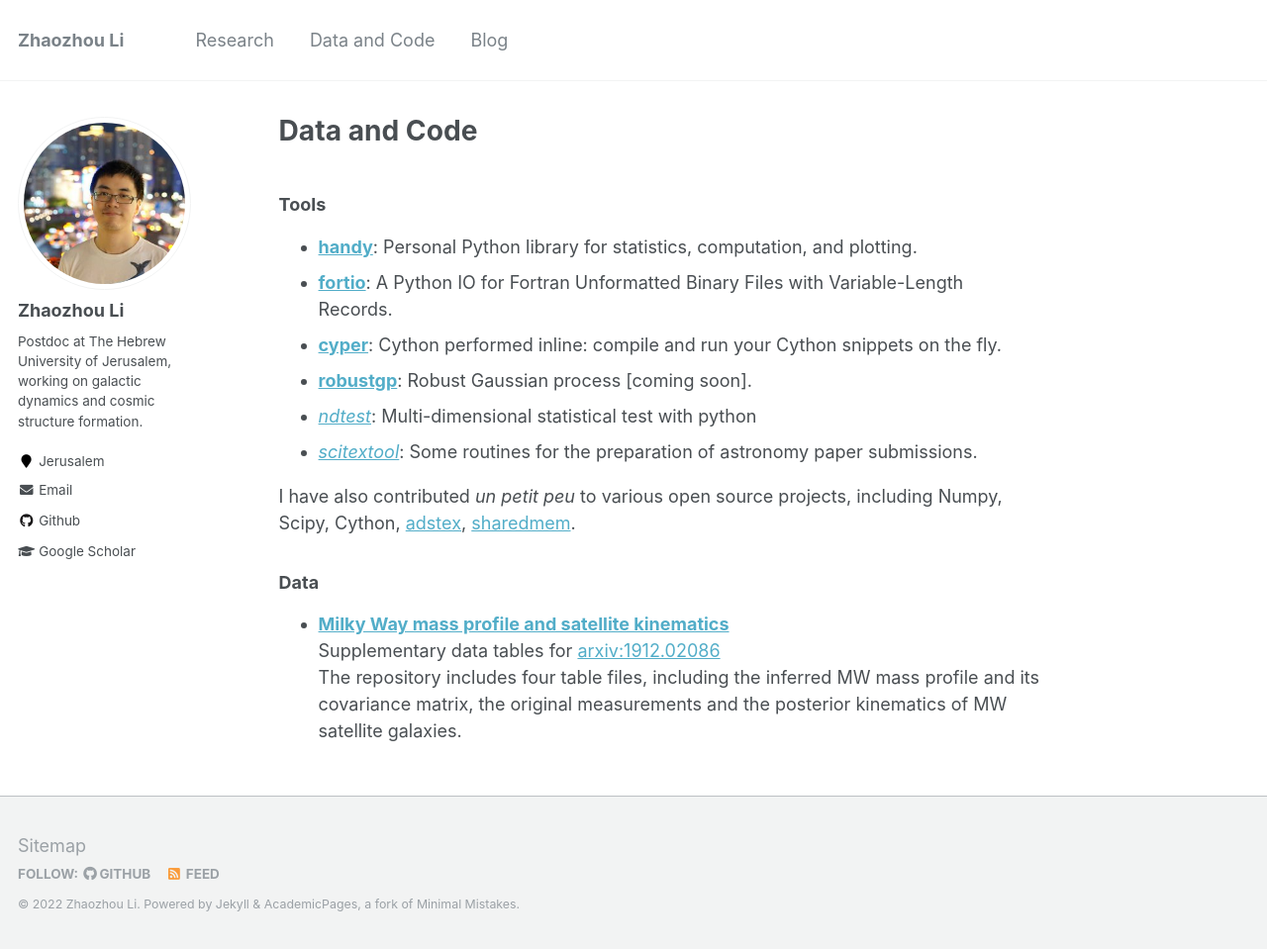
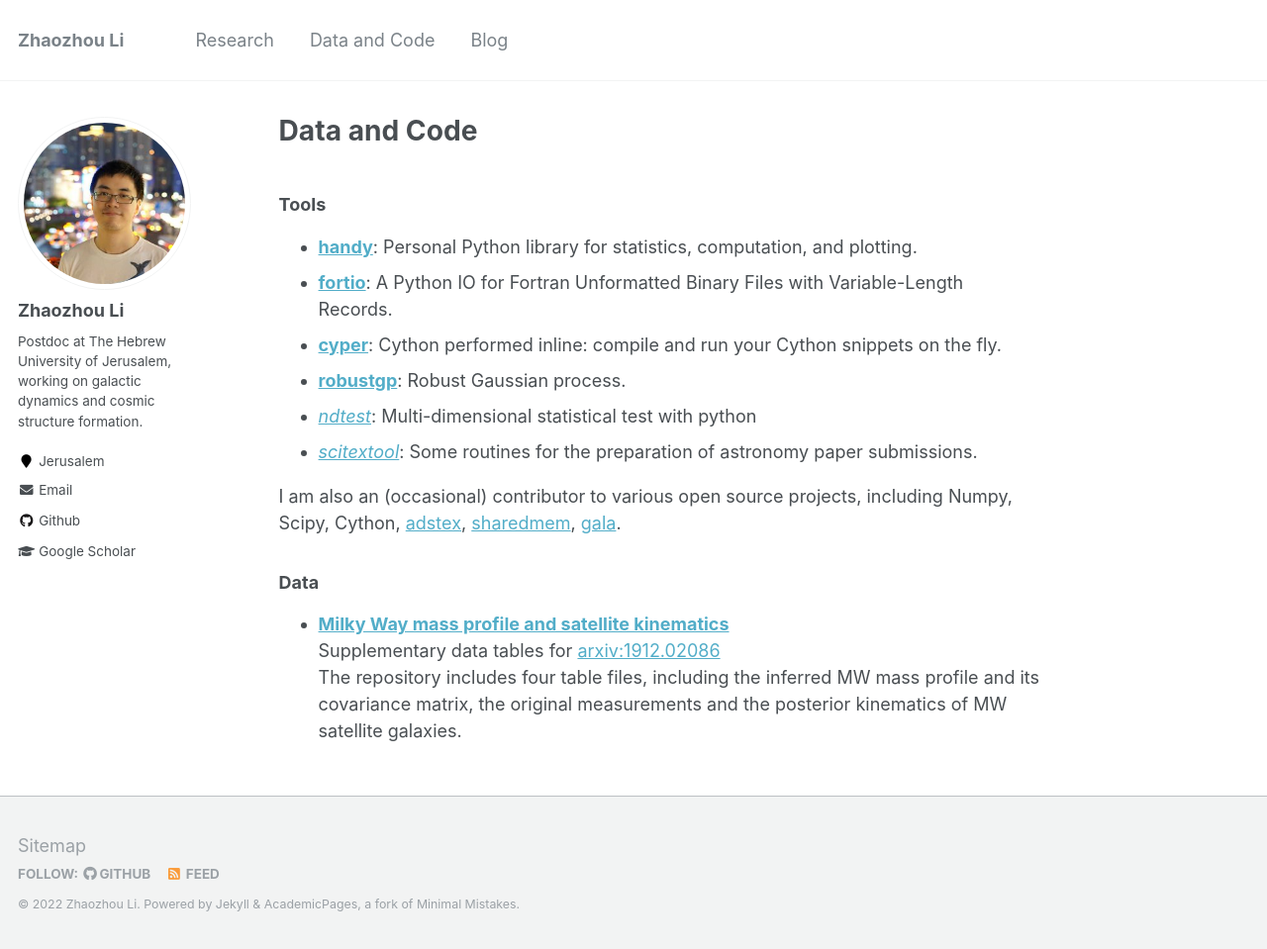
Before and after one commit to syrte/syrte.github.io-jekyll, a Jekyll site: the page built from _pages/data_code.md, in a window 1280 px wide and 959 px high. Shown: the whole window at 99% size. Built offline with Jekyll 4.4.1, drawn with Linux system fonts in a browser that asks for light colours.

Commit message:
Update data_code.md

```diff
--- a/_pages/data_code.md
+++ b/_pages/data_code.md
@@ -12,11 +12,11 @@ redirect_from:
 <!-- Functions that are missed in Scipy and Matplotlib. -->
 - [**fortio**](https://github.com/syrte/fortio): A Python IO for Fortran Unformatted Binary Files with Variable-Length Records.
 - [**cyper**](https://github.com/syrte/cyper): Cython performed inline: compile and run your Cython snippets on the fly.
-- [**robustgp**](https://github.com/syrte/robustgp): Robust Gaussian process [coming soon].
+- [**robustgp**](https://github.com/syrte/robustgp): Robust Gaussian process.
 - [*ndtest*](https://github.com/syrte/ndtest): Multi-dimensional statistical test with python
 - [*scitextool*](https://github.com/syrte/scitextool): Some routines for the preparation of astronomy paper submissions.
 
-I have also contributed *un petit peu* to various open source projects, including Numpy, Scipy, Cython, [adstex](https://github.com/yymao/adstex), [sharedmem](https://github.com/rainwoodman/sharedmem).
+I am also an (occasional) contributor to various open source projects, including Numpy, Scipy, Cython, [adstex](https://github.com/yymao/adstex), [sharedmem](https://github.com/rainwoodman/sharedmem), [gala](https://github.com/adrn/gala).
 
 ### Data
 
```
